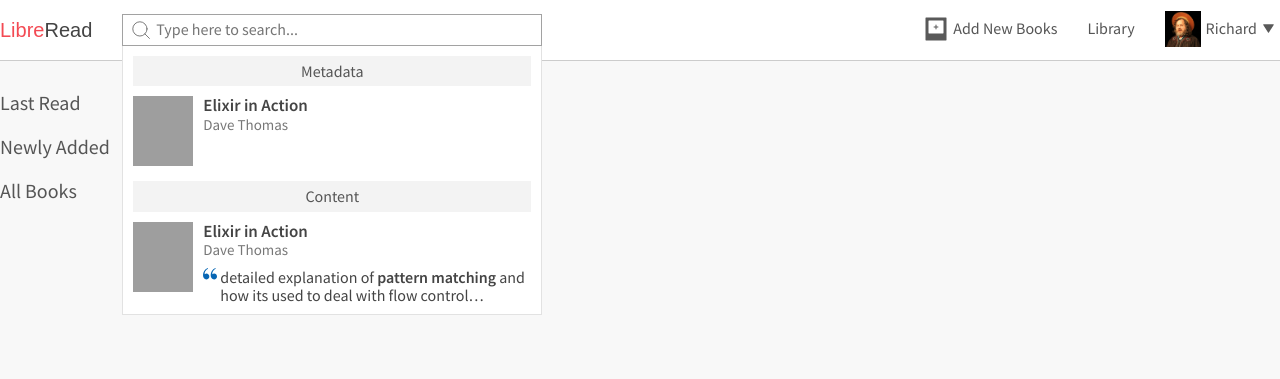
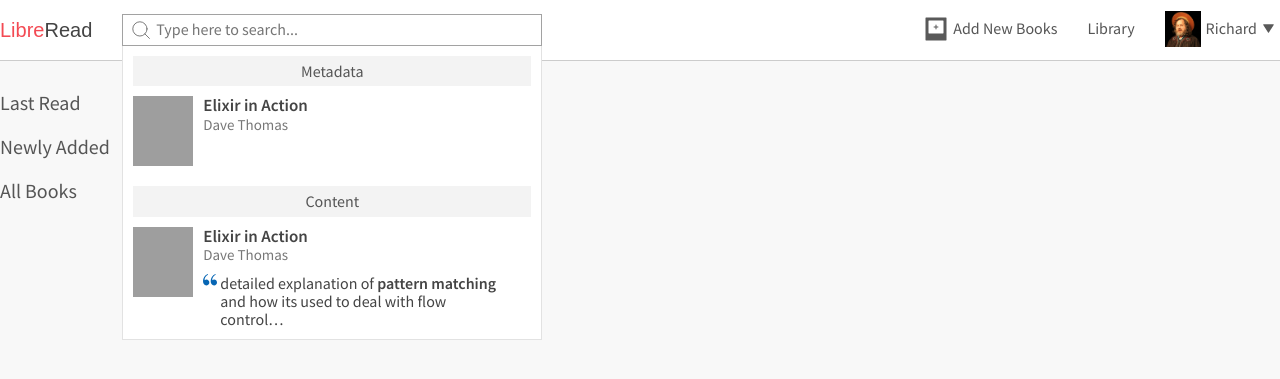
Before and after one commit to trybeapps/server, a Flask app: template templates/home.html in a window 1280 px wide. Shown: the top 379 px of the page. Run offline with Flask 2, Linux system fonts and the light colour scheme; the template is opened without the code that fills it, so the values that code supplies are empty; some libraries are stand-ins or nearby versions; some web fonts are replaced; grey boxes are pictures that could not be loaded.

Commit message:
working full text search on content - need to put in background process

```diff
--- a/app.py
+++ b/app.py
@@ -6,6 +6,7 @@ from flask_sqlalchemy import SQLAlchemy
 import hashlib
 import requests
 import os
+import shutil
 import json
 import base64
 import datetime
@@ -162,20 +163,33 @@ def upload_file():
                 'cover': book.cover
               })
 
-              book_detail = json.dumps({
-                  'thedata': pdf_data,
-                  'title': book.title,
-                  'author': book.author,
-                  'url': book.url,
-                  'cover': book.cover,
-                  'page': 1,
-              })
-
               # Send the request to ElasticSearch on localhost:9200
               r = requests.put('http://localhost:9200/lr_index/book_info/' + str(book.id), data=book_info)
               print r.text
-              r = requests.put('http://localhost:9200/lr_index/book_detail/' + str(book.id) + '?pipeline=attachment', data=book_detail)
-              print r.text
+
+              # Make directory for adding the pdf separated files
+              directory = os.path.join(app.config['UPLOAD_FOLDER'], 'splitpdf')
+              if not os.path.exists(directory):
+                  os.makedirs(directory)
+
+              _pdf_separate(directory, file_path)
+
+              for i in range(1,int(book.pages)+1):
+                  pdf_data = _pdf_encode(directory+'/'+str(i)+'.pdf')
+                  book_detail = json.dumps({
+                      'thedata': pdf_data,
+                      'title': book.title,
+                      'author': book.author,
+                      'url': book.url,
+                      'cover': book.cover,
+                      'page': i,
+                  })
+                  # feed data in id = userid_bookid_pageno
+                  r = requests.put('http://localhost:9200/lr_index/book_detail/' + str(user.id) + '_' + str(book.id) + '_' + str(i) + '?pipeline=attachment', data=book_detail)
+                  print r.text
+
+              # Remove the splitted pdfs as it is useless now
+              shutil.rmtree(directory)
 
               print user.books
 
@@ -183,6 +197,9 @@ def upload_file():
         return 'success'
     else:
         return redirect(url_for('index'))
+
+def _pdf_separate(directory, file_path):
+    subprocess.call('pdfseparate ' + file_path + ' ' + directory + '/%d.pdf', shell=True)
 
 def _pdfinfo(infile):
     """
@@ -253,6 +270,8 @@ def search_books():
     query = request.args.get('term')
     print query
 
+    suggestions = []
+
     payload = json.dumps({
         '_source': ['title', 'author', 'url', 'cover'],
         'query': {
@@ -260,42 +279,70 @@ def search_books():
                 'query': query,
                 'fields': ['title', 'author']
             }
+        }
+    })
+
+    r = requests.get('http://localhost:9200/lr_index/book_info/_search', data=payload)
+    data = json.loads(r.text)
+    print (data)
+
+    hits = data['hits']['hits']
+    total = int(data['hits']['total'])
+
+    metadata = []
+
+    for hit in hits:
+        title = hit['_source']['title']
+        author = hit['_source']['author']
+        url = hit['_source']['url']
+        cover = hit['_source']['cover']
+
+        metadata.append({
+            'title': title, 'author': author, 'url': url, 'cover': cover
+        })
+
+
+    suggestions.append(metadata)
+
+    payload = json.dumps({
+        '_source': ['title', 'author', 'url', 'cover'],
+        'query': {
+            'match_phrase': {
+                'attachment.content': query
+            }
         },
         'highlight': {
             'fields': {
-                'title': {
+                'attachment.content': {
                     'fragment_size': 150,
-				    'number_of_fragments': 3,
-				    'no_match_size': 150
-                },
-                'author': {
-                    'fragment_size': 150,
-				    'number_of_fragments': 3,
-				    'no_match_size': 150
+                    'number_of_fragments': 3,
+                    'no_match_size': 150
                 }
             }
         }
     })
 
-    r = requests.get('http://localhost:9200/lr_index/book_info/_search', data=payload)
+    r = requests.get('http://localhost:9200/lr_index/book_detail/_search', data=payload)
     data = json.loads(r.text)
+    print (data)
 
     hits = data['hits']['hits']
     total = int(data['hits']['total'])
 
-    suggestions = []
+    content = []
 
     for hit in hits:
-        title = hit['highlight']['title'][0]
-        author = hit['highlight']['author'][0]
+        title = hit['_source']['title']
+        author = hit['_source']['author']
         url = hit['_source']['url']
         cover = hit['_source']['cover']
+        data = hit['highlight']['attachment.content']
+        if len(data):
+            for i in data:
+                content.append({
+                    'title': title, 'author': author, 'url': url, 'cover': cover, 'data': i
+                })
 
-        suggestions.append({
-            'title': title, 'author': author, 'url': url, 'cover': cover
-        })
-
-    print '\n\n\n'
-    print suggestions
+    suggestions.append(content)
 
     return jsonify(suggestions)
--- a/static/css/_scss/style.scss
+++ b/static/css/_scss/style.scss
@@ -74,29 +74,39 @@ header {
 .autocomplete {
   position: absolute;
   width: 420px;
-  min-height: 100px;
+  min-height: 200px;
+  max-height: 400px;
   background: white;
   border-left: 1px solid #e2e2e2;
   border-right: 1px solid #e2e2e2;
   border-bottom: 1px solid #e2e2e2;
   padding: 10px;
   box-sizing: border-box;
+  overflow-y: auto;
+
+  .auto-metadata {
+    margin-bottom: 20px;
+  }
+
+  .atc-c,.atc-m {
+    margin-bottom: 10px;
+    background: #f3f3f3;
+    padding: 6px 10px;
+    text-align: center;
+  }
 
   .atc-style {
     display: block;
     list-style: none;
-    margin: 0 0 15px 0;
+    margin: 0;
     padding: 0;
 
-    &:last-child {
-      margin-bottom: 0;
-    }
+    li {
+      margin-bottom: 15px;
 
-    .atc-c,.atc-m {
-      margin-bottom: 10px;
-      background: #f3f3f3;
-      padding: 6px 10px;
-      text-align: center;
+      &:last-child {
+        margin-bottom: 0;
+      }
     }
 
     a {
@@ -109,9 +119,11 @@ header {
       float: left;
     }
 
-    .atc-b-info {
+    .atc-b-info,.atc-b-full-text {
       float: left;
+      width: 310px;
       margin-left: 10px;
+      overflow: hidden;
 
       .atc-b-title {
         font-size: 17px;
@@ -122,13 +134,11 @@ header {
       .atc-b-author {
         font-size: 15px;
         color: #777777;
+        margin-bottom: 10px;
       }
     }
 
     .atc-b-full-text {
-      width: 328px;
-      margin-top: 9px;
-      overflow: hidden;
 
       svg {
         float: left;
@@ -136,7 +146,7 @@ header {
 
       p {
         float: left;
-        width: 311px;
+        width: 290px;
         color: #444444;
         margin: 0 0 0 3px;
 
--- a/static/css/style.css
+++ b/static/css/style.css
@@ -458,50 +458,55 @@ header {
 .autocomplete {
   position: absolute;
   width: 420px;
-  min-height: 100px;
+  min-height: 200px;
+  max-height: 400px;
   background: white;
   border-left: 1px solid #e2e2e2;
   border-right: 1px solid #e2e2e2;
   border-bottom: 1px solid #e2e2e2;
   padding: 10px;
-  box-sizing: border-box; }
-  .autocomplete .atc-style {
-    display: block;
-    list-style: none;
-    margin: 0 0 15px 0;
-    padding: 0; }
-    .autocomplete .atc-style:last-child {
-      margin-bottom: 0; }
-    .autocomplete .atc-style .atc-c, .autocomplete .atc-style .atc-m {
+  box-sizing: border-box;
+  overflow-y: auto; }
+  .autocomplete .auto-metadata {
+    margin-bottom: 20px; }
+  .autocomplete .atc-c, .autocomplete .atc-m {
     margin-bottom: 10px;
     background: #f3f3f3;
     padding: 6px 10px;
     text-align: center; }
+  .autocomplete .atc-style {
+    display: block;
+    list-style: none;
+    margin: 0;
+    padding: 0; }
+    .autocomplete .atc-style li {
+      margin-bottom: 15px; }
+      .autocomplete .atc-style li:last-child {
+        margin-bottom: 0; }
     .autocomplete .atc-style a {
       display: block;
       width: 100%;
       overflow: hidden; }
     .autocomplete .atc-style img {
       float: left; }
-    .autocomplete .atc-style .atc-b-info {
+    .autocomplete .atc-style .atc-b-info, .autocomplete .atc-style .atc-b-full-text {
       float: left;
-      margin-left: 10px; }
-      .autocomplete .atc-style .atc-b-info .atc-b-title {
+      width: 310px;
+      margin-left: 10px;
+      overflow: hidden; }
+      .autocomplete .atc-style .atc-b-info .atc-b-title, .autocomplete .atc-style .atc-b-full-text .atc-b-title {
         font-size: 17px;
         font-weight: bold;
         color: #444444; }
-      .autocomplete .atc-style .atc-b-info .atc-b-author {
+      .autocomplete .atc-style .atc-b-info .atc-b-author, .autocomplete .atc-style .atc-b-full-text .atc-b-author {
         font-size: 15px;
-        color: #777777; }
-    .autocomplete .atc-style .atc-b-full-text {
-      width: 328px;
-      margin-top: 9px;
-      overflow: hidden; }
+        color: #777777;
+        margin-bottom: 10px; }
     .autocomplete .atc-style .atc-b-full-text svg {
       float: left; }
     .autocomplete .atc-style .atc-b-full-text p {
       float: left;
-        width: 311px;
+      width: 290px;
       color: #444444;
       margin: 0 0 0 3px; }
       .autocomplete .atc-style .atc-b-full-text p em {
--- a/static/js/main.js
+++ b/static/js/main.js
@@ -66,6 +66,51 @@ $(function () {
         },
         success: function (data) {
           console.log(data)
+          $('.atc-metadata').html('')
+          for (i in data[0]) {
+            var title = data[0][i].title
+            var author = data[0][i].author
+            var url = data[0][i].url
+            var cover = data[0][i].cover
+
+            var html = '<li>'
+                          + '<a href="' + url + '">'
+                            + '<img src="' + cover + '" width="60px" height="70px">'
+                            + '<div class="atc-b-info">'
+                              + '<div class="atc-b-title">' + title + '</div>'
+                              + '<div class="atc-b-author">' + author + '</div>'
+                            + '</div>'
+                          + '</a>'
+                        + '</li>'
+
+            $('.atc-metadata').append(html)
+          }
+
+          $('.atc-content').html('')
+          for (i in data[1]) {
+            var title = data[1][i].title
+            var author = data[1][i].author
+            var url = data[1][i].url
+            var cover = data[1][i].cover
+            var content = data[1][i].data
+
+            var html = '<li>'
+                          + '<a href="' + url + '">'
+                            + '<img src="' + cover + '" width="60px" height="70px">'
+                            + '<div class="atc-b-full-text">'
+                              + '<div class="atc-b-title">' + title + '</div>'
+                              + '<div class="atc-b-author">' + author + '</div>'
+                              + '<svg width="14" height="12" viewBox="0 0 14 12" xmlns="http://www.w3.org/2000/svg">'
+                                + '<title>Shape</title>'
+                                + '<path d="M2.646 2.679C1.609 3.975 1.459 5.28 1.764 6.195c1.151-.914 2.751-.723 3.726.188.984.92 1.069 2.536.44 3.582a2.88 2.88 0 0 1-2.49 1.411C1.082 11.376 0 9.298 0 6.966 0 5.454.386 4.098 1.157 2.9 1.93 1.701 3.094.735 4.652 0l.419.816c-.94.397-1.75 1.018-2.425 1.863zm7.672 0C9.281 3.975 9.132 5.28 9.436 6.195c.515-.397 1.073-.595 1.676-.595C12.697 5.6 14 6.656 14 8.488c0 1.685-1.293 2.888-2.888 2.888-2.356 0-3.44-2.078-3.44-4.41 0-1.513.386-2.869 1.158-4.067C9.602 1.701 10.766.735 12.324 0l.42.816c-.941.397-1.75 1.018-2.426 1.863z" fill="#0766B4" fill-rule="evenodd"/>'
+                              + '</svg>'
+                              + '<p>' + content + '</p>'
+                            + '</div>'
+                          + '</a>'
+                        + '</li>'
+
+            $('.atc-content').append(html)
+          }
         }
       })
     }
--- a/templates/home.html
+++ b/templates/home.html
@@ -21,10 +21,11 @@
           </svg>
           <input type="text" id="search" placeholder="Type here to search...">
           <div class="autocomplete">
+            <div class="auto-metadata">
+              <div class="atc-m">Metadata</div>
               <ul class="atc-style atc-metadata">
-              <div class="atc-m">Metadata</div>
                 <li>
-                <a href="/b/Elixir_in_Action.pdf" alt="Elixir.book">
+                  <a href="/b/Elixir_in_Action.pdf">
                     <img src="/b/cover/Elixir.book-001-000.png" width="60px" height="70px">
                     <div class="atc-b-info">
                       <div class="atc-b-title">Elixir in Action</div>
@@ -33,25 +34,26 @@
                   </a>
                 </li>
               </ul>
+            </div>
+            <div class="auto-content">
+              <div class="atc-c">Content</div>
               <ul class="atc-style atc-content">
-              <div class="atc-c">Content</div>
                 <li>
-                <a href="/b/Elixir_in_Action.pdf" alt="Elixir.book">
+                  <a href="/b/Elixir_in_Action.pdf">
                     <img src="/b/cover/Elixir.book-001-000.png" width="60px" height="70px">
-                  <div class="atc-b-info">
+                    <div class="atc-b-full-text">
                       <div class="atc-b-title">Elixir in Action</div>
                       <div class="atc-b-author">Dave Thomas</div>
-                    <div class="atc-b-full-text">
                       <svg width="14" height="12" viewBox="0 0 14 12" xmlns="http://www.w3.org/2000/svg">
                         <title>Shape</title>
                         <path d="M2.646 2.679C1.609 3.975 1.459 5.28 1.764 6.195c1.151-.914 2.751-.723 3.726.188.984.92 1.069 2.536.44 3.582a2.88 2.88 0 0 1-2.49 1.411C1.082 11.376 0 9.298 0 6.966 0 5.454.386 4.098 1.157 2.9 1.93 1.701 3.094.735 4.652 0l.419.816c-.94.397-1.75 1.018-2.425 1.863zm7.672 0C9.281 3.975 9.132 5.28 9.436 6.195c.515-.397 1.073-.595 1.676-.595C12.697 5.6 14 6.656 14 8.488c0 1.685-1.293 2.888-2.888 2.888-2.356 0-3.44-2.078-3.44-4.41 0-1.513.386-2.869 1.158-4.067C9.602 1.701 10.766.735 12.324 0l.42.816c-.941.397-1.75 1.018-2.426 1.863z" fill="#0766B4" fill-rule="evenodd"/>
                       </svg>
                       <p>detailed explanation of <em>pattern matching</em> and how its used to deal with flow control…</p>
                     </div>
-                  </div>
                   </a>
                 </li>
               </ul>
+            </div>
           </div>
         </div>
         <div class="user-item">
```
Lines whose indentation alone changed are shown as unchanged.
